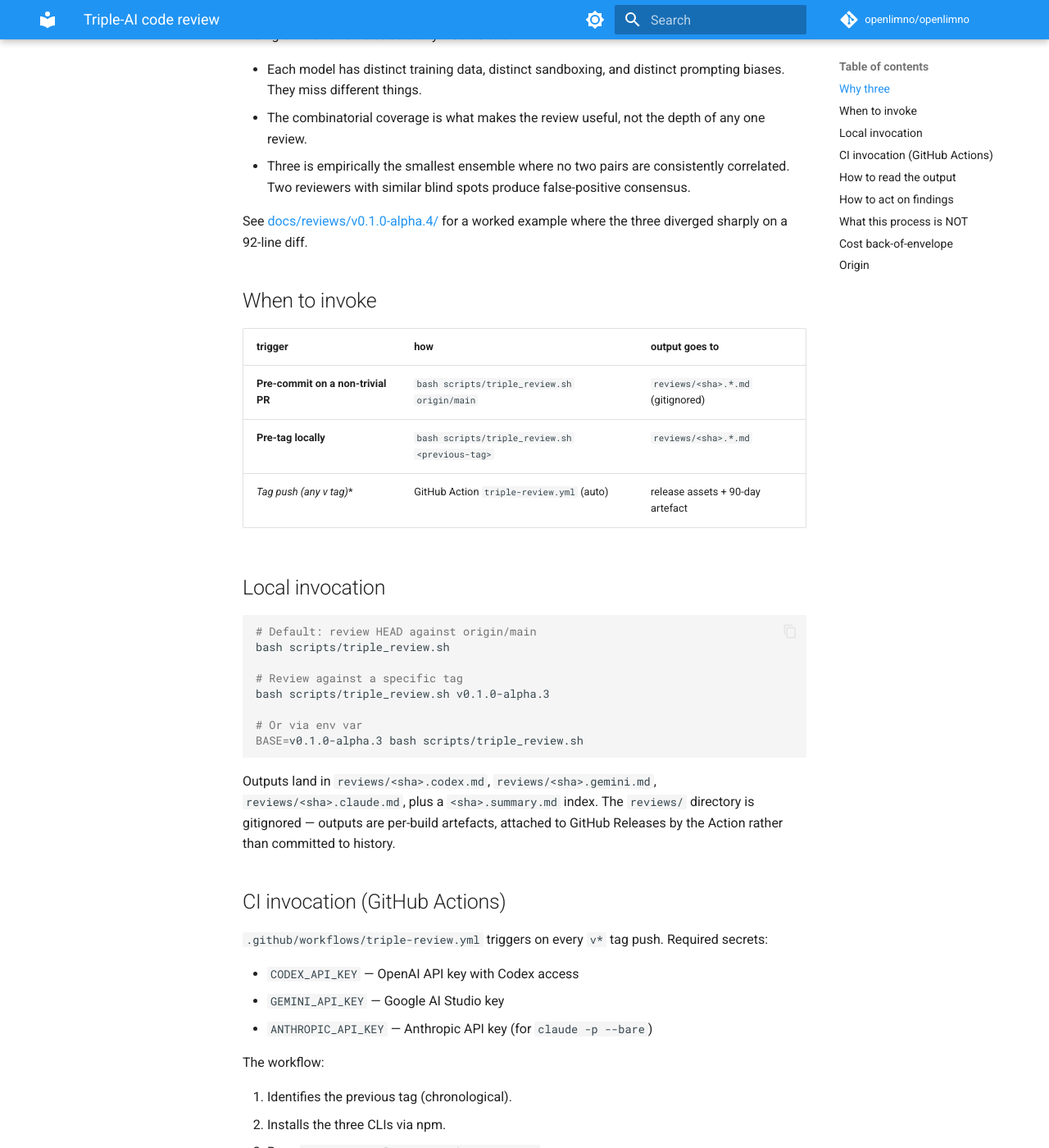
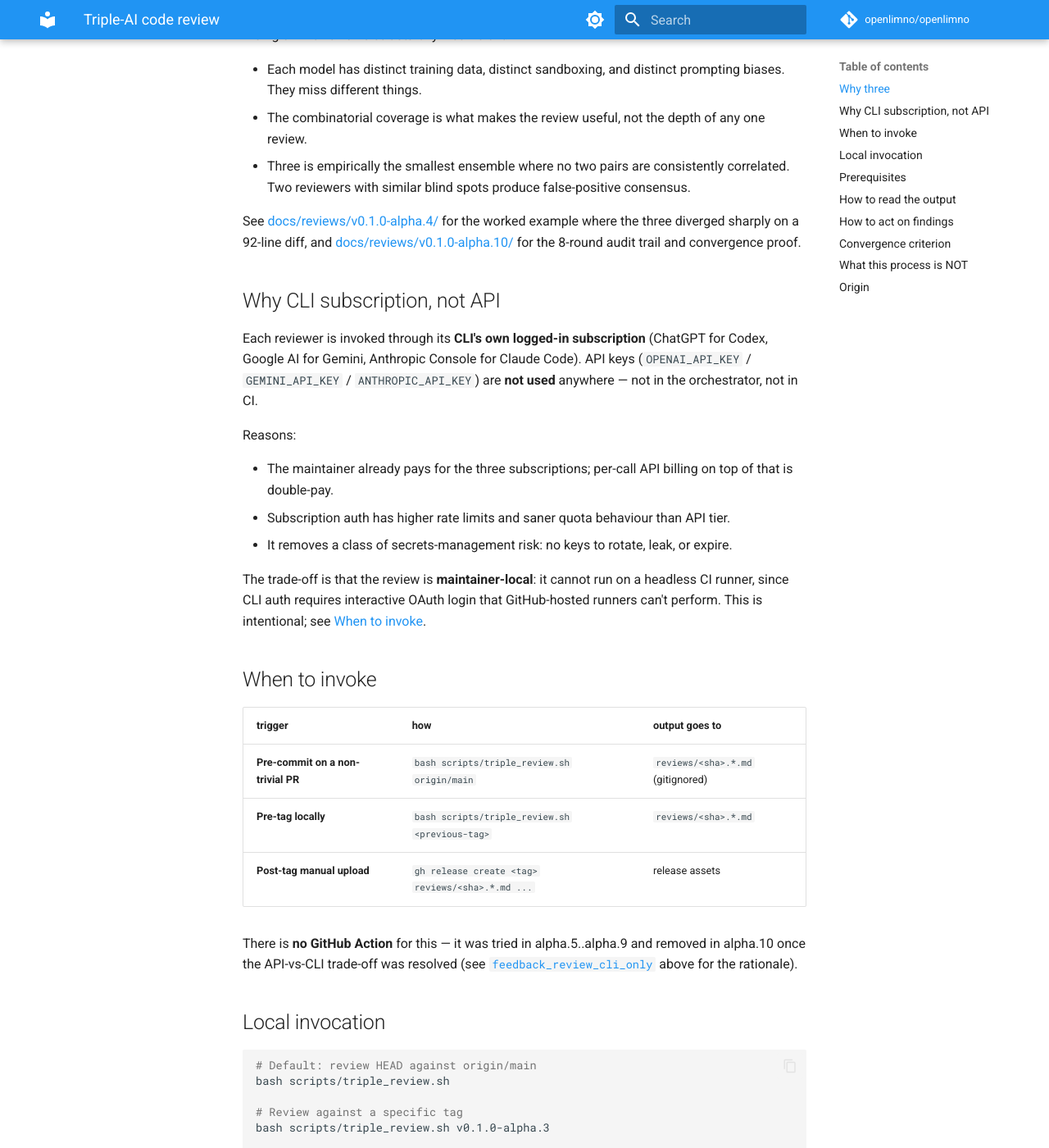
Before and after one commit to bnumsn/openlimno, an MkDocs documentation site: the page built from docs/triple_review.md, in a window 1280 px wide and 1400 px high, scrolled down 458 px. Shown: the whole window at 82% size. Built offline with MkDocs 1.6.1 and Material for MkDocs 9.7.7, drawn with Linux system fonts in a browser that asks for light colours; comment, search, counter and statistics services are not loaded; the version menu is left out; some of the changed text lies outside the part shown.

Commit message:
chore(review): drop API-key path, CLI-subscription auth only
Removes the GitHub Action and the Claude --bare/ANTHROPIC_API_KEY
branch in the orchestrator. Triple-review is now strictly a
maintainer-local pre-tag tool that uses each CLI's own logged-in
subscription (ChatGPT / Google AI / Anthropic Console).

Why:
- The maintainer already pays for the three subscriptions; per-call
  API billing on top of that is double-pay.
- Subscription auth has higher rate limits and saner quota behavior
  than API tier.
- Removes a class of secrets-management risk: no keys to rotate,
  leak, or expire.
- The on-tag GHA was failing in 44 s with empty-key auth errors on
  every alpha.8/9/10 push (secrets never configured) — better to
  remove than to imply CI coverage that doesn't exist.

Trade-off: review cannot run on headless GitHub Actions runners.
This is intentional. Outputs are uploaded manually via
`gh release create reviews/<sha>.*.md ...` post-tag.

Updated docs/triple_review.md adds:
- "Why CLI subscription, not API" section with the rationale
- Prerequisites section listing the three login commands
- Convergence-criterion section (3-round budget, Codex-P0/P1=0)
- Removes the obsolete "CI invocation" and "Cost" sections

````diff
--- a/docs/triple_review.md
+++ b/docs/triple_review.md
@@ -21,8 +21,31 @@ A single AI reviewer is structurally insufficient:
   consistently correlated. Two reviewers with similar blind spots produce
   false-positive consensus.
 
-See [docs/reviews/v0.1.0-alpha.4/](reviews/v0.1.0-alpha.4/) for a worked
-example where the three diverged sharply on a 92-line diff.
+See [docs/reviews/v0.1.0-alpha.4/](reviews/v0.1.0-alpha.4/) for the worked
+example where the three diverged sharply on a 92-line diff, and
+[docs/reviews/v0.1.0-alpha.10/](reviews/v0.1.0-alpha.10/) for the
+8-round audit trail and convergence proof.
+
+## Why CLI subscription, not API
+
+Each reviewer is invoked through its **CLI's own logged-in subscription**
+(ChatGPT for Codex, Google AI for Gemini, Anthropic Console for Claude
+Code). API keys (`OPENAI_API_KEY` / `GEMINI_API_KEY` / `ANTHROPIC_API_KEY`)
+are **not used** anywhere — not in the orchestrator, not in CI.
+
+Reasons:
+
+- The maintainer already pays for the three subscriptions; per-call API
+  billing on top of that is double-pay.
+- Subscription auth has higher rate limits and saner quota behaviour than
+  API tier.
+- It removes a class of secrets-management risk: no keys to rotate,
+  leak, or expire.
+
+The trade-off is that the review is **maintainer-local**: it cannot run on
+a headless CI runner, since CLI auth requires interactive OAuth login that
+GitHub-hosted runners can't perform. This is intentional; see
+[When to invoke](#when-to-invoke).
 
 ## When to invoke
 
@@ -30,7 +53,12 @@ example where the three diverged sharply on a 92-line diff.
 |---|---|---|
 | **Pre-commit on a non-trivial PR** | `bash scripts/triple_review.sh origin/main` | `reviews/<sha>.*.md` (gitignored) |
 | **Pre-tag locally** | `bash scripts/triple_review.sh <previous-tag>` | `reviews/<sha>.*.md` |
-| **Tag push (any v* tag)** | GitHub Action `triple-review.yml` (auto) | release assets + 90-day artefact |
+| **Post-tag manual upload** | `gh release create <tag> reviews/<sha>.*.md ...` | release assets |
+
+There is **no GitHub Action** for this — it was tried in alpha.5..alpha.9
+and removed in alpha.10 once the API-vs-CLI trade-off was resolved
+(see [`feedback_review_cli_only`](#why-cli-subscription-not-api) above
+for the rationale).
 
 ## Local invocation
 
@@ -48,24 +76,32 @@ BASE=v0.1.0-alpha.3 bash scripts/triple_review.sh
 Outputs land in `reviews/<sha>.codex.md`, `reviews/<sha>.gemini.md`,
 `reviews/<sha>.claude.md`, plus a `<sha>.summary.md` index. The `reviews/`
 directory is gitignored — outputs are per-build artefacts, attached to
-GitHub Releases by the Action rather than committed to history.
+GitHub Releases manually via `gh release create` rather than committed
+to history.
 
-## CI invocation (GitHub Actions)
+## Prerequisites
 
-`.github/workflows/triple-review.yml` triggers on every `v*` tag push.
-Required secrets:
+The maintainer's local environment must have all three CLIs installed and
+each logged into its own subscription account:
 
-- `CODEX_API_KEY` — OpenAI API key with Codex access
-- `GEMINI_API_KEY` — Google AI Studio key
-- `ANTHROPIC_API_KEY` — Anthropic API key (for `claude -p --bare`)
+```bash
+# One-time setup, done once per machine:
+codex auth login    # uses ChatGPT subscription
+gemini auth         # uses Google account
+claude              # interactive setup with Anthropic Console
+```
 
-The workflow:
+Verify:
 
-1. Identifies the previous tag (chronological).
-2. Installs the three CLIs via npm.
-3. Runs `scripts/triple_review.sh <prev-tag>`.
-4. Attaches every `reviews/*.md` to the just-published GitHub Release.
-5. Uploads the same files as a 90-day workflow artefact.
+```bash
+codex --version
+gemini --version
+claude --version
+```
+
+If any of the three are missing, the orchestrator script will refuse to
+run that reviewer and exit non-zero. Don't paper over by skipping; the
+whole point is the three-way coverage.
 
 ## How to read the output
 
@@ -78,6 +114,11 @@ matters is the *intersection* and *symmetric difference* of findings:
   round, OR could be a false positive. Read closely. Don't dismiss.
 - **No concerns from any** → suspicious. Either the diff is genuinely
   trivial, or the prompt scope was too narrow.
+
+Round 8 (alpha.9..alpha.10) provides the canonical false-positive example:
+Claude confidently asserted that `pyarrow.lib.ArrowInvalid` does not
+subclass `ValueError`, prescribing a fix that would have been merged in
+isolation. Codex's runtime probe (`ArrowInvalid.__mro__`) overruled it.
 
 The summary file (`reviews/<sha>.summary.md`) lists which files each
 reviewer touched, but does NOT consolidate findings. That's deliberate:
@@ -107,6 +148,20 @@ The release commit message should call out each fixed concern by reviewer
 This makes the audit trail readable to future maintainers (and to the
 next round of reviewers).
 
+## Convergence criterion
+
+A release converges when **Codex reports zero P0 and zero P1** by its
+explicit P-tag taxonomy. Gemini and Claude do not use P-tags consistently;
+their content-level concerns are documented as known limitations rather
+than triggering further fix-rounds.
+
+The pre-committed budget is **3 fix-rounds maximum** between any two
+adjacent releases. If round 4+ would be needed, ship with documented
+residuals instead. This protects against the failure mode of iterating
+reviewer feedback indefinitely — where each round's fix introduces enough
+new surface for the next round to find another concern, with no
+convergence proof.
+
 ## What this process is NOT
 
 - **Not a substitute for human review.** The triple-review surfaces
@@ -115,22 +170,8 @@ next round of reviewers).
 - **Not a substitute for tests.** Reviewers can identify missing test
   coverage but can't write the tests for you (or rather, they can, but
   the tests they suggest still need human-judged correctness).
-- **Not free.** Each review uses paid LLM API tokens. Budget accordingly;
-  the GitHub Action is rate-limited to one run per tag push.
-
-## Cost back-of-envelope
-
-A 3000-line diff review costs approximately:
-
-| reviewer | tokens in | tokens out | cost |
-|---|---|---|---|
-| Codex | ~30k | ~3k | $0.50 |
-| Gemini | ~30k | ~3k | $0.10 |
-| Claude | ~30k | ~3k | $0.45 |
-| total / tag | | | **~$1.05** |
-
-Acceptable for the audit-trail value. Cheaper than fixing alpha.2 in
-production after beta users found the broken AppImage.
+- **Not free** — but cheap, since it runs on existing subscriptions
+  rather than per-call API billing.
 
 ## Origin
 
@@ -141,4 +182,6 @@ in one paragraph. Gemini-then-Codex-then-Claude rounds since have each
 caught what the others missed.
 
 The first triple-review was on v0.1.0-alpha.4 — see
-[docs/reviews/v0.1.0-alpha.4/](reviews/v0.1.0-alpha.4/).
+[docs/reviews/v0.1.0-alpha.4/](reviews/v0.1.0-alpha.4/). The convergence
+proof and 8-round audit trail are in
+[docs/reviews/v0.1.0-alpha.10/](reviews/v0.1.0-alpha.10/).
````
Also changed, not shown: 2 other files.
